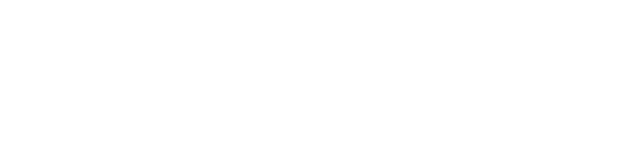
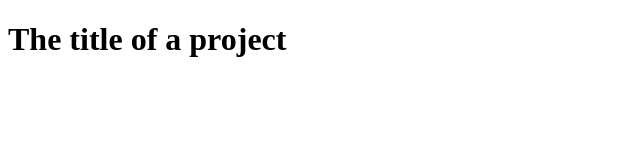
Before and after one commit to kostakoios/git-one, a plain HTML site: page index.html in a window 1280 px wide. Shown: the whole page, without its empty margins (0-640 px from the left). Drawn offline with Linux system fonts and the light colour scheme.

Commit message:
added title in index.html file

```diff
--- a/index.html
+++ b/index.html
@@ -7,6 +7,6 @@
     <title>Whoooo</title>
 </head>
 <body>
-
+    <h1>The title of a project</h1>
 </body>
 </html>
```
